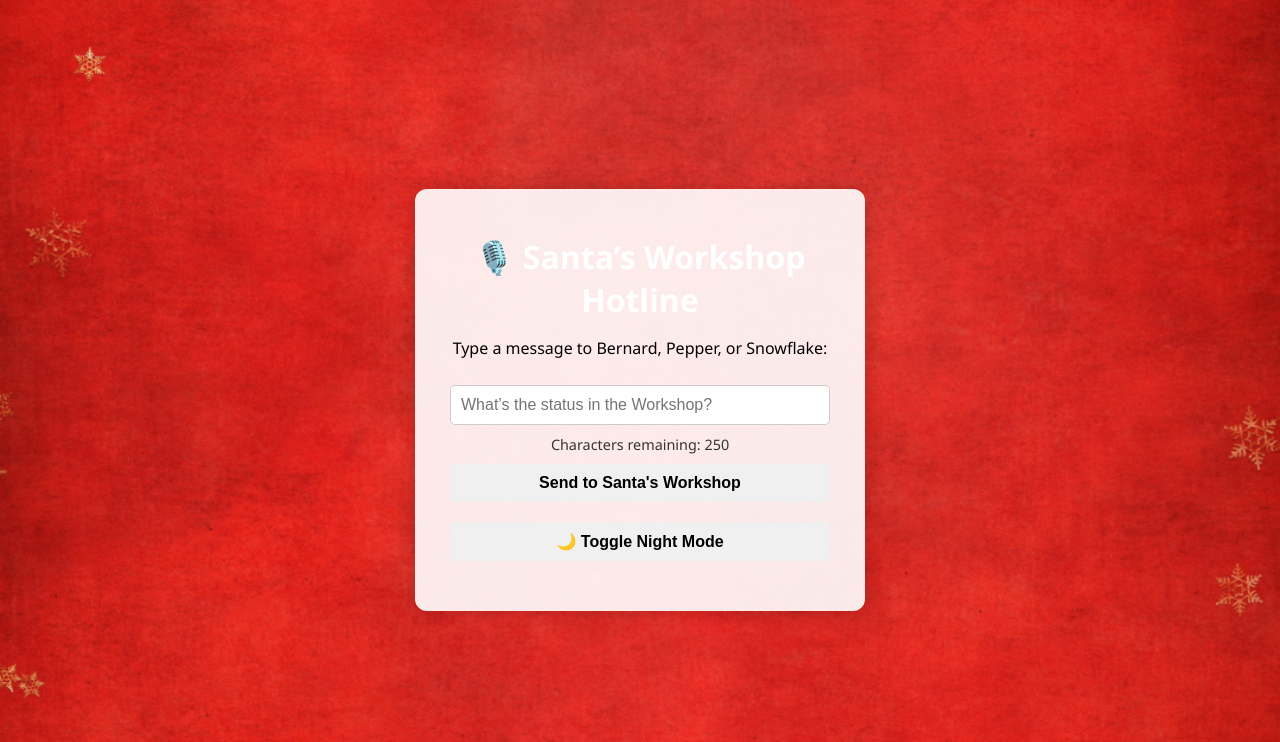
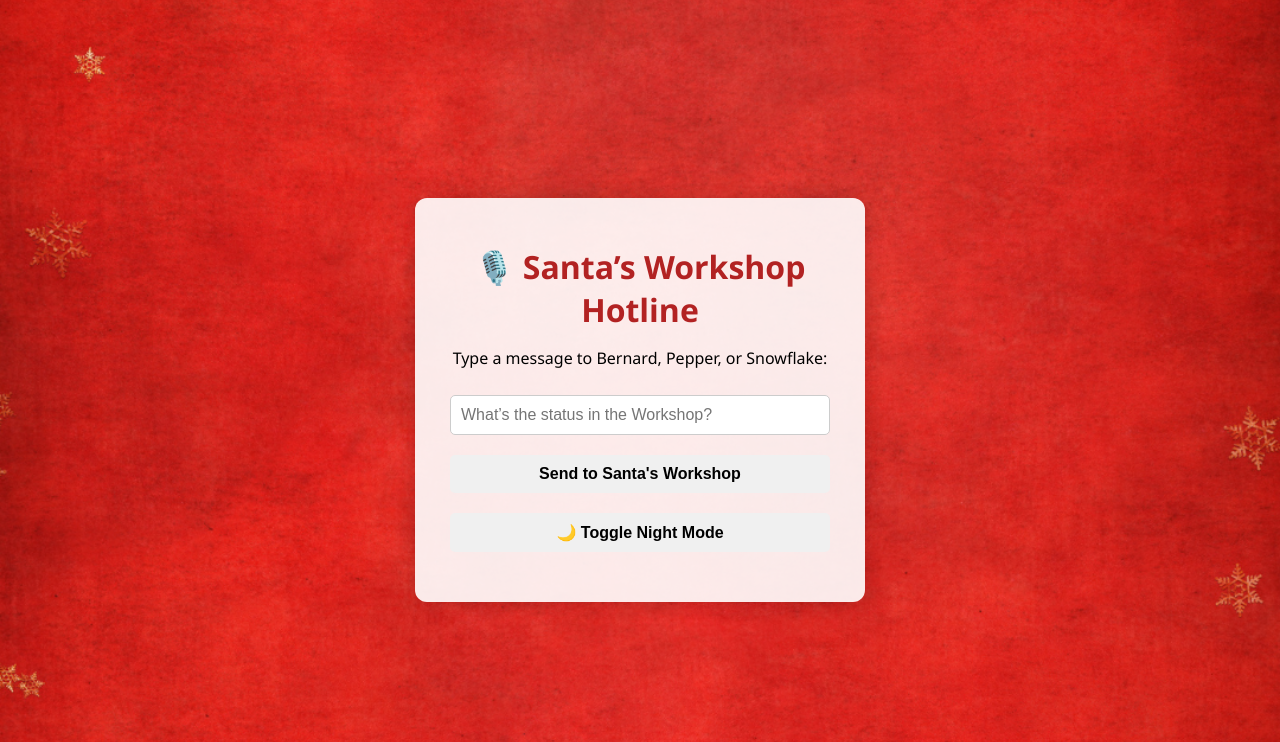
Before and after one commit to redsleigh/bernard-voice, a Flask app: page / in a window 1280 px wide. Shown: the top 742 px of the page. Run offline with Flask 3, Linux system fonts and the light colour scheme.

Commit message:
v4.2.3 – Fix title color on toggle, add 250-char limit

```diff
--- a/templates/index.html
+++ b/templates/index.html
@@ -1,10 +1,13 @@
-<!-- Version: v4.3.2 | Date: 06/28/2025 | Added character limit + white title -->
+<!-- Version: v4.2.3 | Date: 06/28/2025 | Fix title color on toggle, add 250-char limit -->
+
+
 <!DOCTYPE html>
 <html lang="en">
 <head>
   <meta charset="UTF-8" />
   <meta name="viewport" content="width=device-width, initial-scale=1.0"/>
   <title>Santa’s Workshop Hotline</title>
+  <!-- Version: v4.3.2 | Date: 06/28/2025 | Title color fix, character limit -->
   <style>
     body {
       font-family: 'Segoe UI', sans-serif;
@@ -58,22 +61,17 @@
     }
 
     h1 {
+      color: #b22222;
+      margin-bottom: 10px;
+    }
+
+    .dark-mode h1 {
       color: #ffffff;
-      margin-bottom: 10px;
     }
 
     #response {
       margin-top: 15px;
       font-style: italic;
-    }
-
-    #charCount {
-      font-size: 0.9em;
-      color: #333;
-    }
-
-    .over-limit {
-      color: red;
     }
 
     @media (max-width: 500px) {
@@ -89,38 +87,18 @@
     <h1>🎙️ Santa’s Workshop Hotline</h1>
     <p>Type a message to Bernard, Pepper, or Snowflake:</p>
 
-    <input type="text" id="userInput" placeholder="What’s the status in the Workshop?" oninput="updateCharCount()" />
-    <div id="charCount">Characters remaining: 250</div>
-    <button id="sendBtn" onclick="sendMessage()">Send to Santa's Workshop</button>
+    <input type="text" id="userInput" placeholder="What’s the status in the Workshop?" maxlength="250" />
+    <button onclick="sendMessage()">Send to Santa's Workshop</button>
     <button onclick="toggleDarkMode()">🌙 Toggle Night Mode</button>
 
     <div id="response"></div>
   </div>
 
   <script>
-    const maxChars = 250;
-
-    function updateCharCount() {
-      const input = document.getElementById("userInput");
-      const charCount = document.getElementById("charCount");
-      const sendBtn = document.getElementById("sendBtn");
-
-      const remaining = maxChars - input.value.length;
-      charCount.textContent = "Characters remaining: " + remaining;
-
-      if (remaining < 0) {
-        charCount.classList.add("over-limit");
-        sendBtn.disabled = true;
-      } else {
-        charCount.classList.remove("over-limit");
-        sendBtn.disabled = false;
-      }
-    }
-
     async function sendMessage() {
       const input = document.getElementById("userInput");
       const text = input.value.trim();
-      if (!text || text.length > maxChars) return;
+      if (!text) return;
 
       const responseDiv = document.getElementById("response");
       responseDiv.textContent = "🎧 Bernard is speaking...";
@@ -141,8 +119,7 @@
         const audio = new Audio(result.audio_url);
         audio.play();
 
-        input.value = ""; // clear input
-        updateCharCount(); // reset counter
+        input.value = ""; // clear the input box
       } catch (err) {
         console.error(err);
         responseDiv.textContent = "❌ Something went wrong.";
@@ -152,9 +129,6 @@
     function toggleDarkMode() {
       document.getElementById("app").classList.toggle("dark-mode");
     }
-
-    // Initialize on load
-    updateCharCount();
   </script>
 </body>
 </html>
```
